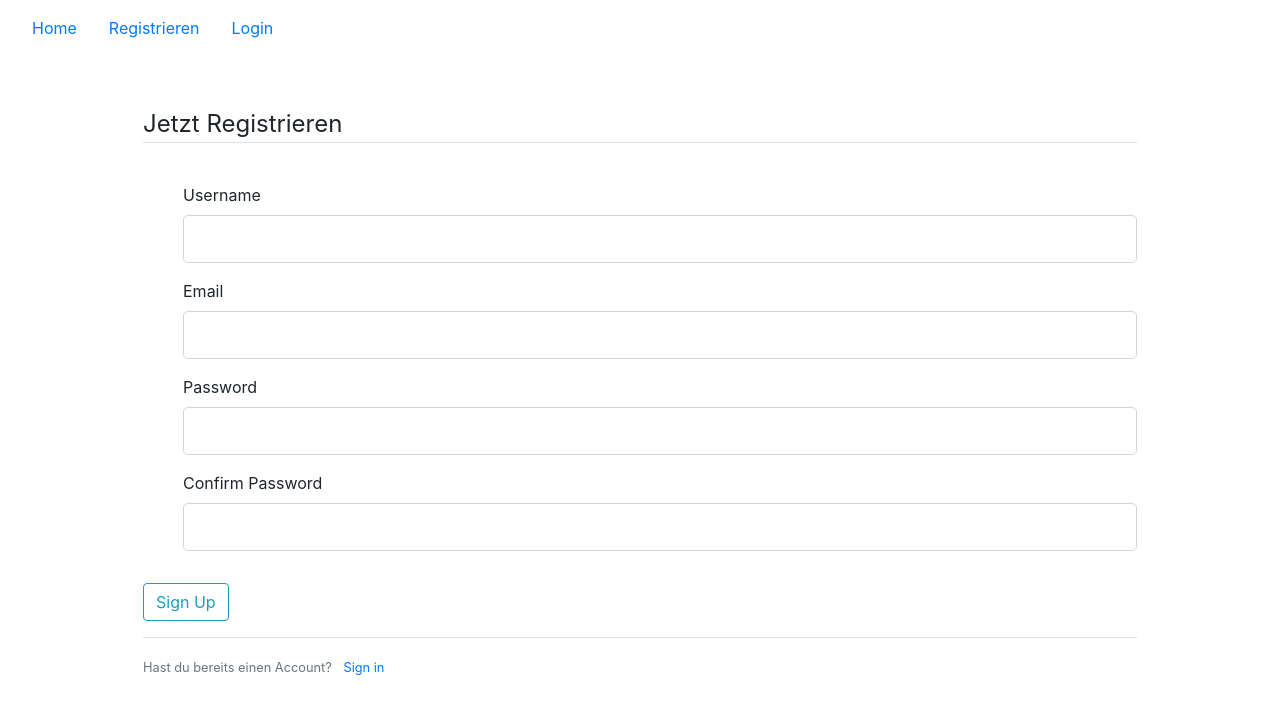
After one commit to Dodorus/PROG2, a Flask app: template 02_Projekt/main/templates/registrieren.html in a window 1280 px wide. The commit adds this page. Shown: the top 714 px of the page. Run offline with Flask 2, Linux system fonts and the light colour scheme; the template is opened without the code that fills it: values that come from a table or form of the project are taken from there, others are empty; some libraries are stand-ins or nearby versions.

Commit message:
Struktur der App angepasst, Registrierung funkt

```diff
--- /dev/null
+++ b/02_Projekt/main/forms.py
@@ -0,0 +1,22 @@
+from flask_wtf import FlaskForm
+from wtforms import StringField, SubmitField, PasswordField, BooleanField
+from wtforms.validators import DataRequired, Length, Email, EqualTo
+
+
+#Hier kommen Klassen für Formulare
+class RegistrationForm(FlaskForm):
+	username = StringField('Username',
+		validators=[DataRequired(), Length(min=2, max=20)])
+	email = StringField('Email',
+		validators=[DataRequired(), Email()])
+	password = PasswordField('Password', validators=[DataRequired()])
+	confirm_password = PasswordField('Confirm Password',
+		validators=[DataRequired(), EqualTo('password')])
+	submit = SubmitField('Sign Up')
+
+class LoginForm(FlaskForm):
+	email = StringField('Email',
+		validators=[DataRequired(), Email()])
+	password = PasswordField('Password', validators=[DataRequired()])
+	remember = BooleanField('Remember me')
+	submit = SubmitField('_Login_')
--- /dev/null
+++ b/02_Projekt/main/static/main.css
@@ -0,0 +1,6 @@
+.container-fluid{
+	width:80% !important;
+}
+.top-margin-50{
+	margin-top:50px;
+}
--- /dev/null
+++ b/02_Projekt/main/templates/layout.html
@@ -0,0 +1,67 @@
+<!doctype html>
+<html lang="de">
+  <head>
+    <!-- Required meta tags -->
+    <meta charset="utf-8">
+    <meta name="viewport" content="width=device-width, initial-scale=1, shrink-to-fit=no">
+
+    <!-- Bootstrap CSS -->
+    <link rel="stylesheet" href="https://stackpath.bootstrapcdn.com/bootstrap/4.3.1/css/bootstrap.min.css" integrity="sha384-ggOyR0iXCbMQv3Xipma34MD+dH/1fQ784/j6cY/iJTQUOhcWr7x9JvoRxT2MZw1T" crossorigin="anonymous">
+
+    <!-- Conteey CSS -->
+    <link rel="stylesheet" href="{{ url_for('static', filename='main.css') }}">
+
+    <!-- Title -->
+    {% if title %}
+      <title>conteey</title>
+    {% else %}
+      <title>conteey - easy</title>
+    {% endif %}
+
+  </head>
+
+  <!-- Body -->
+  <body>
+  <header>
+    <nav class="navbar navbar-expand-md navbar-dark">
+      <ul class="nav">
+        <li class="nav-item">
+          <a class="nav-link active" href="{{ url_for('index') }}">Home</a>
+        </li>
+        <li class="nav-item">
+          <a class="nav-link" href="{{ url_for('registrieren') }}">Registrieren</a>
+        </li>
+        <li class="nav-item">
+          <a class="nav-link" href="{{ url_for('login') }}">Login</a>
+        </li>
+      </ul>
+    </nav>
+  </header>
+
+    <div class="container-fluid">
+    <div class="row top-margin-50">
+      {% with messages = get_flashed_messages(with_categories=true) %}
+       {% if messages %}
+        {% for category, message in messages %}
+          <div class="alert alert-{{ category }}">
+           {{ message }}
+          </div>
+        {% endfor %}
+       {% endif %}
+      {% endwith %}
+    </div>
+
+      {% block content %}{% endblock %}
+
+    </div>
+
+    <!-- Optional JS end of Body -->
+    <script src="https://code.jquery.com/jquery-3.3.1.slim.min.js" integrity="sha384-q8i/X+965DzO0rT7abK41JStQIAqVgRVzpbzo5smXKp4YfRvH+8abtTE1Pi6jizo" crossorigin="anonymous"></script>
+    <script src="https://cdnjs.cloudflare.com/ajax/libs/popper.js/1.14.7/umd/popper.min.js" integrity="sha384-UO2eT0CpHqdSJQ6hJty5KVphtPhzWj9WO1clHTMGa3JDZwrnQq4sF86dIHNDz0W1" crossorigin="anonymous"></script>
+    <script src="https://stackpath.bootstrapcdn.com/bootstrap/4.3.1/js/bootstrap.min.js" integrity="sha384-JjSmVgyd0p3pXB1rRibZUAYoIIy6OrQ6VrjIEaFf/nJGzIxFDsf4x0xIM+B07jRM" crossorigin="anonymous"></script>
+  </body>
+
+  <!-- Footer -->
+  <footer>
+  </footer>
+</html>
--- /dev/null
+++ b/02_Projekt/main/templates/registrieren.html
@@ -0,0 +1,40 @@
+{% extends "layout.html" %}
+
+{% block content %}
+	<div class="row-12">
+		<div class="content-section">
+		<form method="POST" action="">
+			{{ form.hidden_tag() }}
+			<fieldset class="form-group">
+				<legend class="border-bottom mb-4">Jetzt Registrieren</legend>
+				<dir class="form-group">
+					{{form.username.label(class="form-control-label")}}
+					{{form.username(class="form-control form-control-lg")}}
+				</dir>
+				<dir class="form-group">
+					{{form.email.label(class="form-control-label")}}
+					{{form.email(class="form-control form-control-lg")}}
+				</dir>
+				<dir class="form-group">
+					{{form.password.label(class="form-control-label")}}
+					{{form.password(class="form-control form-control-lg")}}
+				</dir>
+				<dir class="form-group">
+					{{form.confirm_password.label(class="form-control-label")}}
+					{{form.confirm_password(class="form-control form-control-lg")}}
+				</dir>
+			</fieldset>
+			<div class="form-group">
+				{{form.submit(class="btn btn-outline-info")}}
+			</div>
+		</form>
+		</div>
+	</div>
+	<div class="row-12">
+		<div class="border-top pt-3">
+			<small class="text-muted">
+				Hast du bereits einen Account? <a class="ml-2" href="{{ url_for('login') }}">Sign in</a>
+			</small>
+		</div>
+	</div>
+{% endblock content %}
--- /dev/null
+++ b/02_Projekt/run.py
@@ -0,0 +1,3 @@
+from main import app
+if __name__ == "__main__":
+    app.run(debug=True, port=5000)
--- a/02_Projekt/static/main.css
+++ /dev/null
@@ -1,3 +0,0 @@
-.container-fluid{
-	width:80%;
-}
```
Also changed, not shown: 02_Projekt/main.py (deleted, +0 -62 lines), 02_Projekt/main/__init__.py (added, +11 -0 lines), 02_Projekt/main/models.py (added, +29 -0 lines), 02_Projekt/main/routes.py (added, +36 -0 lines), 02_Projekt/main/templates/index.html (renamed from 02_Projekt/templates/index.html, +1 -14 lines), 02_Projekt/main/templates/login.html (added, +24 -0 lines), 02_Projekt/main/templates/uebersicht.html (renamed from 02_Projekt/templates/login.html, +6 -2 lines), 02_Projekt/templates/registrieren.html (deleted, +0 -46 lines), 02_Projekt/templates/uebersicht.html (deleted, +0 -15 lines), 02_Projekt/main/site.db (added).
